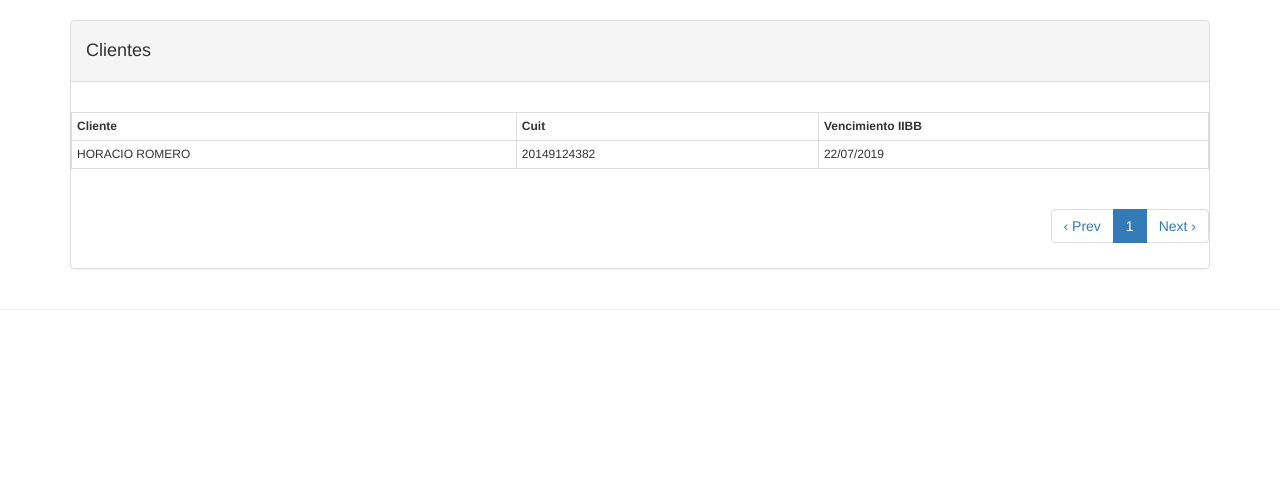
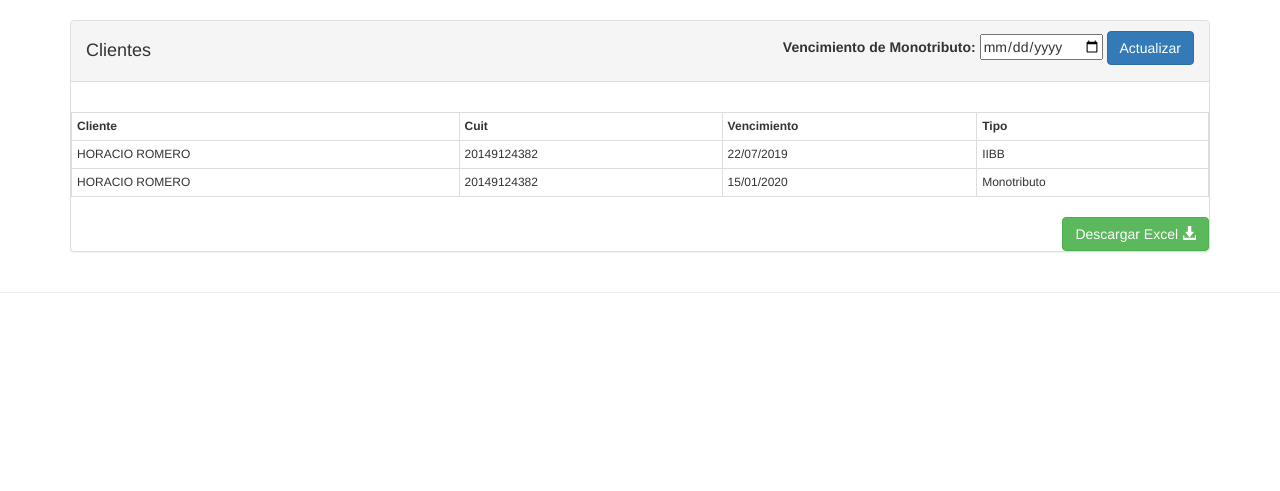
Before and after one commit to vazquezjluis/estudio-contable, a PHP site: page /tcpdf/vencimientos.php in a window 1280 px wide. Shown: the part 52-543 px from the top of the page. Run offline with PHP 8.4, Linux system fonts and the light colour scheme; a user stored in the database is signed in; data comes from the database, SQL or seed files in the repository; tables that the repository leaves empty or names only in its code hold one stand-in row (values such as "Sample post"); some libraries are stand-ins or nearby versions.

Commit message:
se agregan los vencimientos del monotributo y se quita el campo en el listado de clientes

```diff
--- a/ajax/vencimientos/buscar_vencimientos.php
+++ b/ajax/vencimientos/buscar_vencimientos.php
@@ -38,7 +38,7 @@
 
 		}
 
-		$sWhere.=" order by clientes.id_cliente asc";
+		$sWhere.=" order by vencimiento DESC";
 		include '../pagination.php'; //include pagination file
 		//pagination variables
 		$page = (isset($_REQUEST['page']) && !empty($_REQUEST['page']))?$_REQUEST['page']:1;
@@ -47,17 +47,43 @@
 		$offset = ($page - 1) * $per_page;
 		//Count the total number of row in your table*/
 
-        $count_query   = mysqli_query($con, "SELECT count(*) AS numrows FROM $sTable  $sWhere");
+        //$count_query   = mysqli_query($con, "SELECT count(*) AS numrows FROM $sTable  $sWhere");
 
-		$row= mysqli_fetch_array($count_query);
-		$numrows = $row['numrows'];
-		$total_pages = ceil($numrows/$per_page);
+		//$row= mysqli_fetch_array($count_query);
+		//$numrows = $row['numrows'];
+		//$total_pages = ceil($numrows/$per_page);
 		$reload = './categorias.php';
 		//main query to fetch the data
-		$sql="SELECT nombre_cliente, cuit, vl.Anticipo".substr(date('m'), -1)." as vencimientosiibblocales FROM  ".$sTable.$sWhere." LIMIT ".$offset.",".$per_page;
+		//$sql="SELECT nombre_cliente, cuit, vl.Anticipo".substr(date('m'), -1)." as vencimientosiibblocales FROM  ".$sTable.$sWhere." LIMIT ".$offset.",".$per_page;
+
+		$sql = "SELECT
+			nombre_cliente,
+			cuit,
+			STR_TO_DATE(vl.Anticipo".substr(date('m'), -1).",'%d/%m/%Y') AS vencimiento, 'IIBB' as tipo
+		FROM
+			clientes
+		INNER JOIN vencimientosiibblocales AS vl ON vl.TerminacionCUIT = SUBSTRING(cuit ,- 1)
+
+		UNION
+
+		SELECT
+			nombre_cliente,
+			cuit,
+			fm.fecha AS vencimiento, 'Monotributo' as tipo
+		FROM
+			clientes
+			INNER JOIN (select * from fechamonotributo ORDER BY id_fechamonotributo DESC LIMIT 1 )AS fm
+
+
+
+		ORDER BY
+			vencimiento ASC";
+
+
+		//var_dump($sql);
 		$query = mysqli_query($con, $sql);
 		//loop through fetched data
-		if ($numrows>0){
+		//if ($numrows>0){
 			echo mysqli_error($con);
 			?>
 			<div class="table-responsive">
@@ -66,8 +92,8 @@
 					<!-- <th>#</th> -->
 					<th>Cliente</th>
 					<th>Cuit</th>
-					<th>Vencimiento IIBB</th>
-					<!-- <th>Tipo</th> -->
+					<th>Vencimiento</th>
+					<th>Tipo</th>
 				</tr>
 				<?php
 				while ($row=mysqli_fetch_array($query)){
@@ -75,8 +101,13 @@
 					<tr>
 						<td><?php echo $row['nombre_cliente']; ?></td>
 						<td><?php echo $row['cuit']; ?></td>
-						<td><?php echo $row['vencimientosiibblocales']; ?></td>
-						<!-- <td><?php //echo $row['tipo']; ?></td> -->
+						<td><?php
+
+						$date=date_create($row['vencimiento']);
+						echo date_format($date,"d/m/Y");
+
+						 ?></td>
+						<td><?php echo $row['tipo']; ?></td>
 
 					</tr>
 					<?php
@@ -84,12 +115,10 @@
 				?>
 			  </table>
               <div class="pull-right">
-              <?php
-					 echo paginate($reload, $page, $total_pages, $adjacents);
-					?>
+              <a href="ajax/vencimientos/excel.php" class="btn btn-success">Descargar Excel <span class="glyphicon glyphicon-download-alt "></span></a>
               </div>
 			</div>
 			<?php
-		}
+		//}
 	}
 ?>
--- a/config/db.php
+++ b/config/db.php
@@ -1,7 +1,7 @@
 <?php
 /*Datos de conexion a la base de datos*/
 define('DB_HOST', 'localhost');//DB_HOST:  generalmente suele ser "127.0.0.1"
-define('DB_USER', 'joseluis');//Usuario de tu base de datos
-define('DB_PASS', 'joseluis');//Contraseña del usuario de la base de datos
+define('DB_USER', 'root');//Usuario de tu base de datos
+define('DB_PASS', '');//Contraseña del usuario de la base de datos
 define('DB_NAME', 'estudio_contable');//Nombre de la base de datos
 ?>
--- a/public/index.php
+++ b/public/index.php
@@ -101,7 +101,7 @@
         <span class="icon-bar"></span>
         <span class="icon-bar"></span>
       </button>
-      <a class="navbar-brand" href="#"><b>OLIMPUS</b></a>
+      <a class="navbar-brand" href="#">OLIMPUS</a>
     </div>
 
     <!-- Collect the nav links, forms, and other content for toggling -->
--- a/vencimientos.php
+++ b/vencimientos.php
@@ -119,6 +119,18 @@
 
         // }
 
+        if (isset($_POST['enviar']) and $_POST['fecha']!='' and $_POST['fecha']!=null){
+            $sql_insert_fecha = "INSERT INTO fechamonotributo (fecha) values ('".$_POST['fecha']."')";
+
+
+            mysqli_query($con,$sql_insert_fecha);
+            header("Location: vencimientos.php");
+        }
+
+        $sql_ven_monotributo = "SELECT * FROM fechamonotributo order by id_fechamonotributo DESC limit 1";
+        $fecha = mysqli_query($con,$sql_ven_monotributo);
+        $fecha_monotributo= mysqli_fetch_array($fecha);
+
 
 
     ?>
@@ -134,16 +146,16 @@
                     <div class="panel-heading">
                     <div class="btn-group pull-right">
 
-                            <!-- <form class="form-inline" name="importa" method="post" action="" enctype="multipart/form-data" >
+                             <form class="form-inline" name="fecha" method="post" action="" enctype="multipart/form-data" >
 
                                 <div class="form-group">
-                                    <input type="file" class="filestyle" data-buttonText="Seleccione archivo " name="excel" required>
+                                <label> Vencimiento de Monotributo:</label>
+                                    <input type="date" name="fecha" value="<?php echo $fecha_monotributo['fecha'];?>"/>
                                 </div>
-                                <input class="btn btn-success btn-file" type='submit' name='enviar'  value="Importar .xlsx"  />
+                                <input class="btn btn-primary btn-file" type='submit' name='enviar'  value="Actualizar"  />
 
-                                <input type="hidden" value="upload" name="action" />
 
-                            </form> -->
+                            </form>
                             <!-- <a  href="nueva_categoria.php" class="btn btn-info"><span class="glyphicon glyphicon-plus" ></span> Nueva Factura</a> -->
                         </div>
                         <h4> Clientes </h4>
```
Also changed, not shown: VencimientosIIBBlocales.php (+4 -4 lines), ajax/cliente/buscar_clientes.php (+4 -4 lines), ajax/cliente/nuevo_cliente.php (+15 -4 lines), ajax/vencimientos/buscar_VencimientosIIBBlocales.php (+4 -3 lines), estudio_contable.sql (+10 -43 lines).
